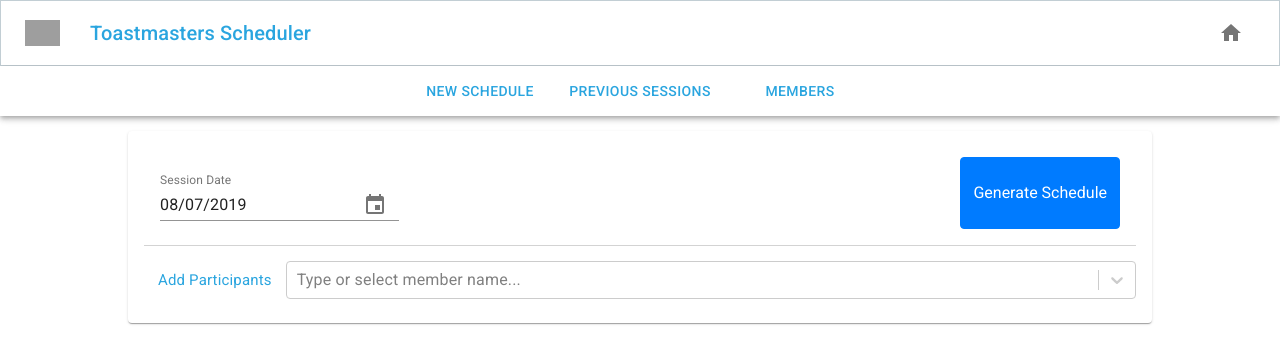
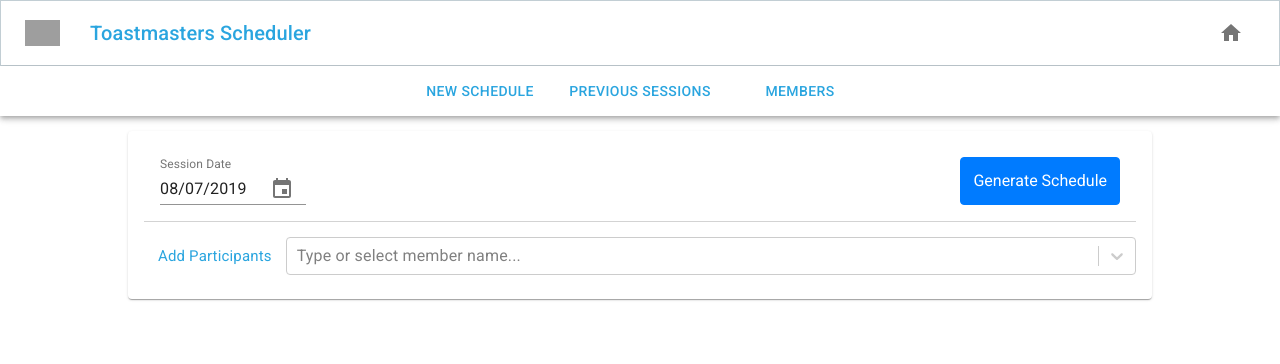
Before and after one commit to eginwong/scheduler-node, a Next.js app: page /workflow/newschedule in a window 1280 px wide. Shown: the top 364 px of the page. Built offline with nearby package versions, Linux system fonts and the light colour scheme; grey boxes are pictures that could not be loaded.

Commit message:
style: better looking datepicker

```diff
--- a/pages/workflow/search-header.js
+++ b/pages/workflow/search-header.js
@@ -86,6 +86,7 @@
           <KeyboardDatePicker
             margin="normal"
             id="date-picker-dialog"
+            className="participants__search--datepicker"
             label="Session Date"
             format="MM/dd/yyyy"
             value={this.state.scheduleDate}
--- a/static/styles/participants.scss
+++ b/static/styles/participants.scss
@@ -42,8 +42,7 @@
     width: 80%;
 
     &--content {
-        min-height: 80px;
-        max-height: 400px;
+        height: 400px;
         padding: 0 16px !important; // TODO: Move vendor import order ahead of our styles
         overflow-y: scroll;
     }
--- a/static/styles/search-header.scss
+++ b/static/styles/search-header.scss
@@ -1,6 +1,17 @@
-.participants__search--header {
-    border-bottom: 1px solid lightgray;
-    display: flex;
-    justify-content: space-between;
-    padding: 10px 16px 16px 16px;
+.participants__search {
+
+    &--header {
+        border-bottom: 1px solid lightgray;
+        display: flex;
+        justify-content: space-between;
+        padding: 10px 16px 16px 16px;
+    }
+
+    &--datepicker {
+        margin: 0 !important; // TODO: fix this css import order
+
+        input {
+            width: 90px;
+        }
+    }
 }
```
